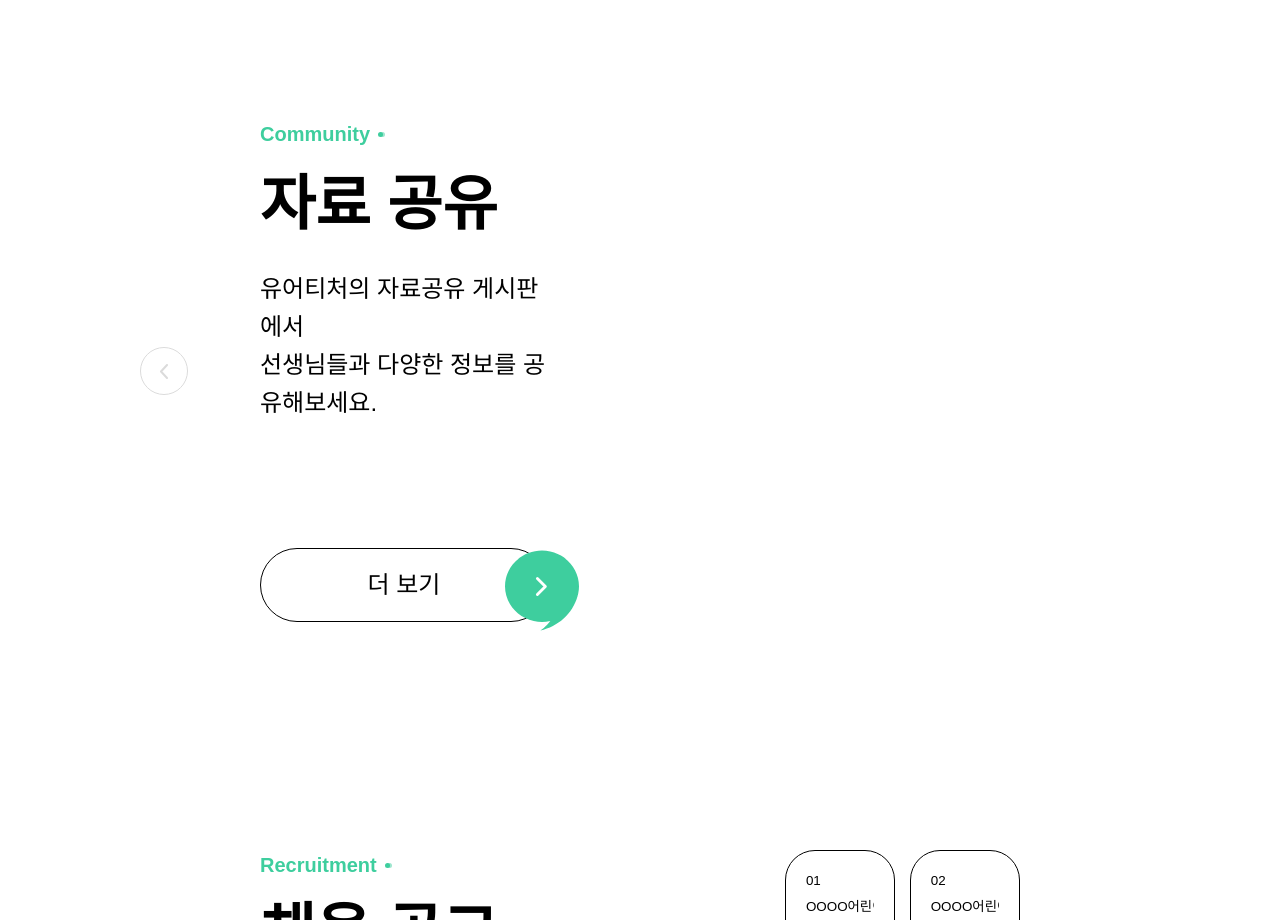
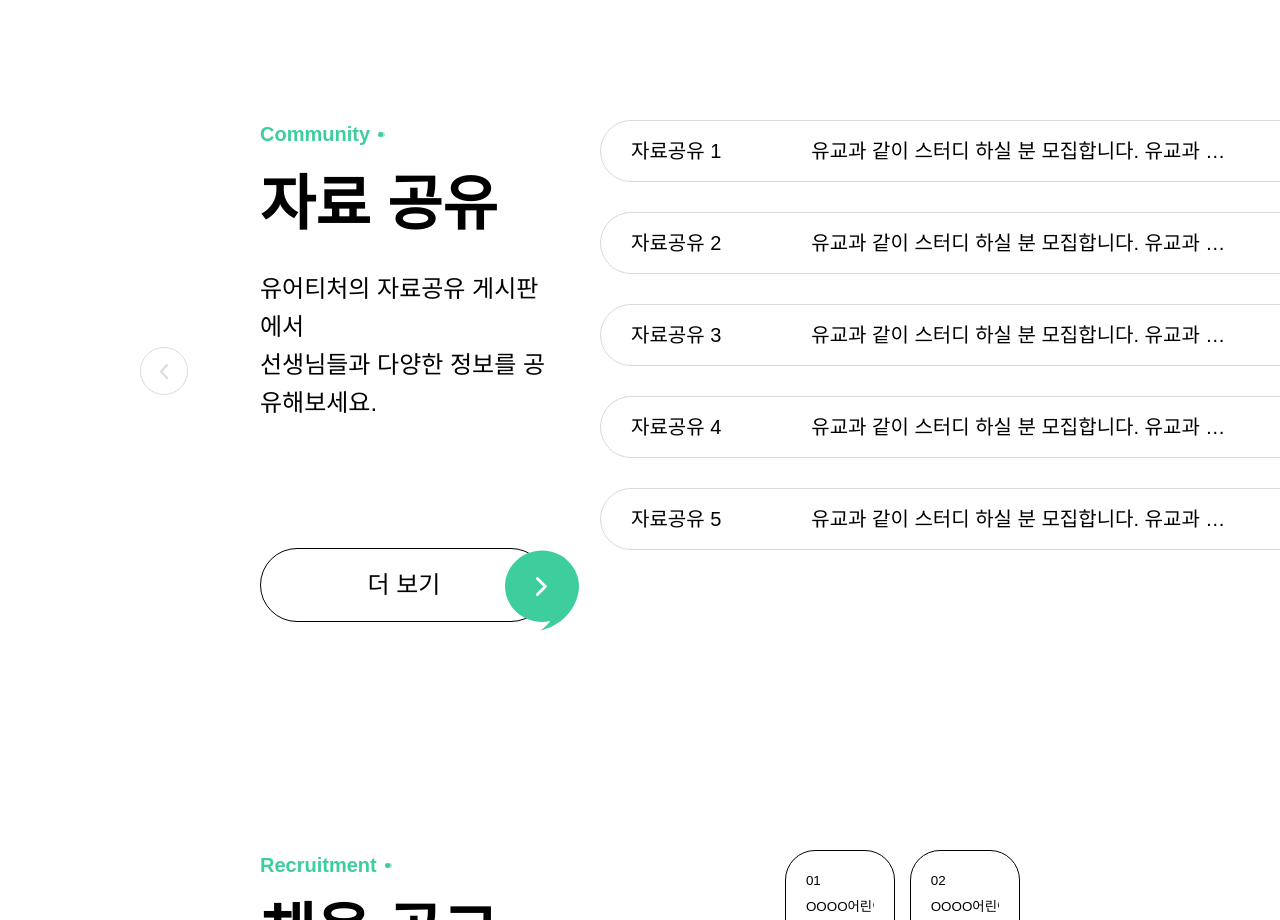
Before and after one commit to yourteacher-org/yourteacher-fe, a React (Vite) app: page / in a window 1280 px wide. Shown: the part 1220-2140 px from the top of the page. Built offline with nearby package versions, Linux system fonts and the light colour scheme.

Commit message:
[feat] 애니메이션 구현 마무리

```diff
--- a/src/pages/Home/ShareDataSection.tsx
+++ b/src/pages/Home/ShareDataSection.tsx
@@ -8,7 +8,7 @@ import { useState } from 'react';
 
 const MOCK_SHARE_DATA = Array.from({ length: 20 }, (_, i) => ({
   id: i,
-  type: `자료공유 ${i}`,
+  type: `자료공유 ${i + 1}`,
   title:
     '유교과 같이 스터디 하실 분 모집합니다. 유교과 같이 스터디 하실 분 모집합니다.',
   views: 684,
@@ -18,10 +18,21 @@ const MOCK_SHARE_DATA = Array.from({ length: 20 }, (_, i) => ({
 const ANIMATION_DELAY = 500;
 const BOARD_UNIT = 5;
 
+const ANIMATION = {
+  FADE_IN_LEFT: 'animate-fade-in-to-left',
+  FADE_OUT_LEFT: 'animate-fade-out-to-left',
+  FADE_IN_RIGHT: 'animate-fade-in-to-right',
+  FADE_OUT_RIGHT: 'animate-fade-out-to-right',
+};
+
 const ShareDataSection = () => {
   const [index, setIndex] = useState(0);
-  const [prevTrigger, setPrevTrigger] = useState(false);
-  const [nextTrigger, setNextTrigger] = useState(true);
+  const [trigger, setTrigger] = useState(ANIMATION.FADE_IN_LEFT);
+
+  const CURRENT_INDEX_MOCK_DATA = MOCK_SHARE_DATA.slice(
+    index * BOARD_UNIT,
+    (index + 1) * BOARD_UNIT,
+  );
 
   const prevPage = () => {
     setTimeout(
@@ -32,8 +43,8 @@ const ShareDataSection = () => {
       ANIMATION_DELAY,
     );
 
-    setPrevTrigger(true);
-    setTimeout(() => setPrevTrigger(false), ANIMATION_DELAY);
+    setTrigger(ANIMATION.FADE_OUT_LEFT);
+    setTimeout(() => setTrigger(ANIMATION.FADE_IN_LEFT), ANIMATION_DELAY);
   };
 
   const nextPage = () => {
@@ -45,8 +56,8 @@ const ShareDataSection = () => {
       ANIMATION_DELAY,
     );
 
-    setNextTrigger(true);
-    setTimeout(() => setNextTrigger(false), ANIMATION_DELAY);
+    setTrigger(ANIMATION.FADE_OUT_RIGHT);
+    setTimeout(() => setTrigger(ANIMATION.FADE_IN_RIGHT), ANIMATION_DELAY);
   };
 
   return (
@@ -82,15 +93,10 @@ const ShareDataSection = () => {
 
       <div className="relative">
         <ul
-          className={`flex xl:flex-col relative xl:gap-[1.875rem] xl:text-xl
-            ${prevTrigger ? 'animate-fade-out-to-left' : 'animate-fade-in-to-left'}
-            ${nextTrigger ? 'animate-fade-out-to-right' : 'animate-fade-in-to-right'}
-          `}
+          className={`flex xl:flex-col relative xl:gap-[1.875rem] xl:text-xl ${trigger}`}
         >
-          {MOCK_SHARE_DATA.slice(
-            index * BOARD_UNIT,
-            (index + 1) * BOARD_UNIT,
-          ).map(({ id, type, title, views, createdAt }) => (
+          {CURRENT_INDEX_MOCK_DATA.map(
+            ({ id, type, title, views, createdAt }) => (
               <li
                 key={id}
                 className="group flex justify-between relative
@@ -114,7 +120,8 @@ const ShareDataSection = () => {
                   transition-opacity duration-200"
                 />
               </li>
-          ))}
+            ),
+          )}
         </ul>
         <ChevronButton
           direction="right"
```
Lines whose indentation alone changed are shown as unchanged.
